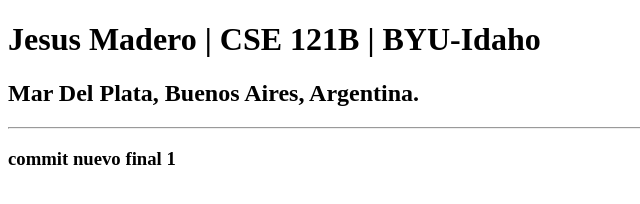
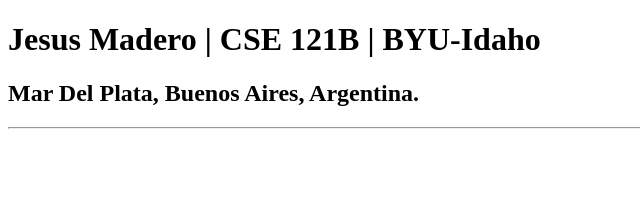
Before and after one commit to Jmadero1/cse121b, a plain HTML site: page test.html in a window 1280 px wide. Shown: the whole page, without its empty margins (0-640 px from the left). Drawn offline with Linux system fonts and the light colour scheme.

Commit message:
commit final

```diff
--- a/index.html
+++ b/test.html
@@ -9,7 +9,7 @@
     <h1>Jesus Madero  | CSE 121B | BYU-Idaho</h1>
         <h2> Mar Del Plata, Buenos Aires, Argentina.</h2>
         <hr>
-        <h3>commit nuevo final 1</h3>
+
 
 </body>
 </html>
```
